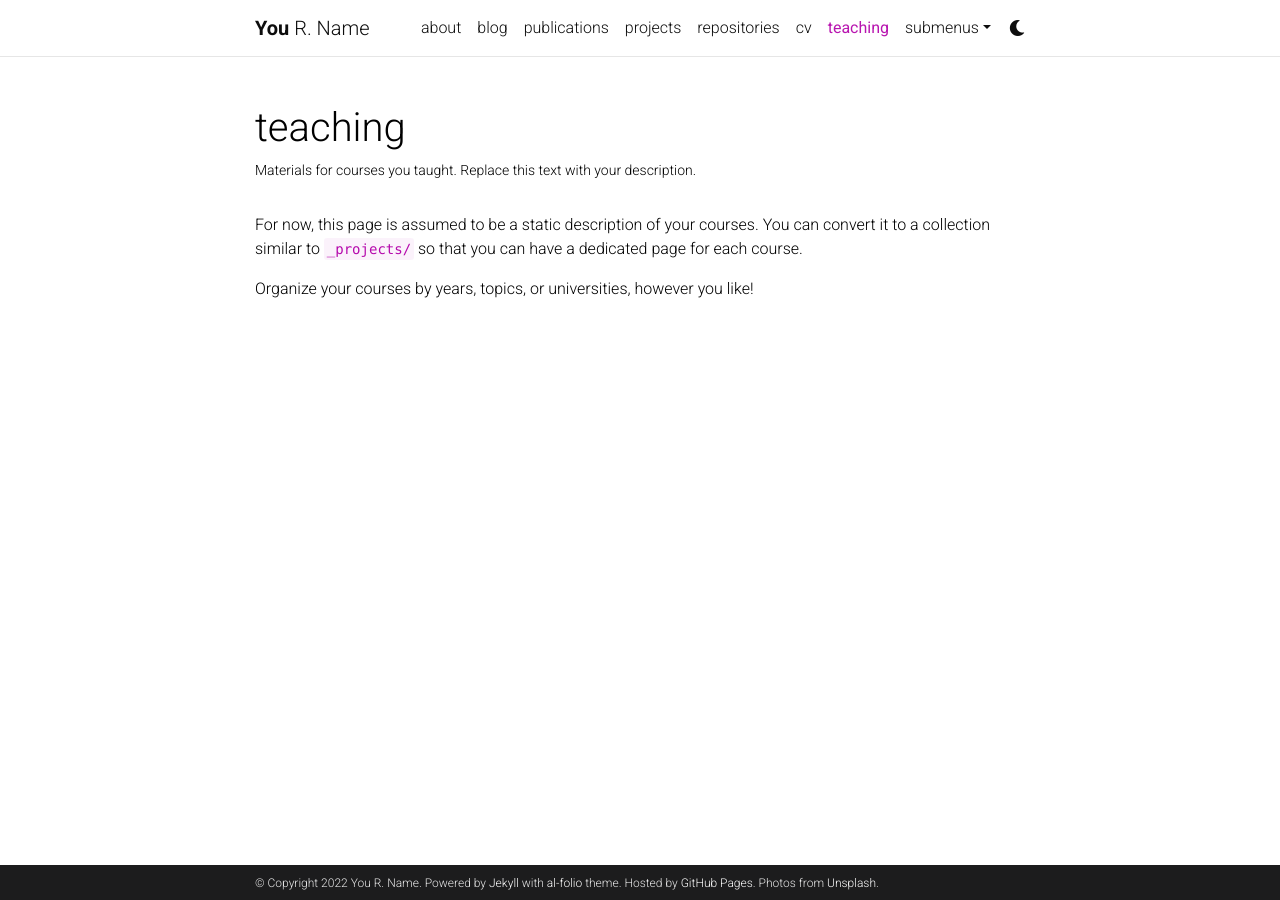
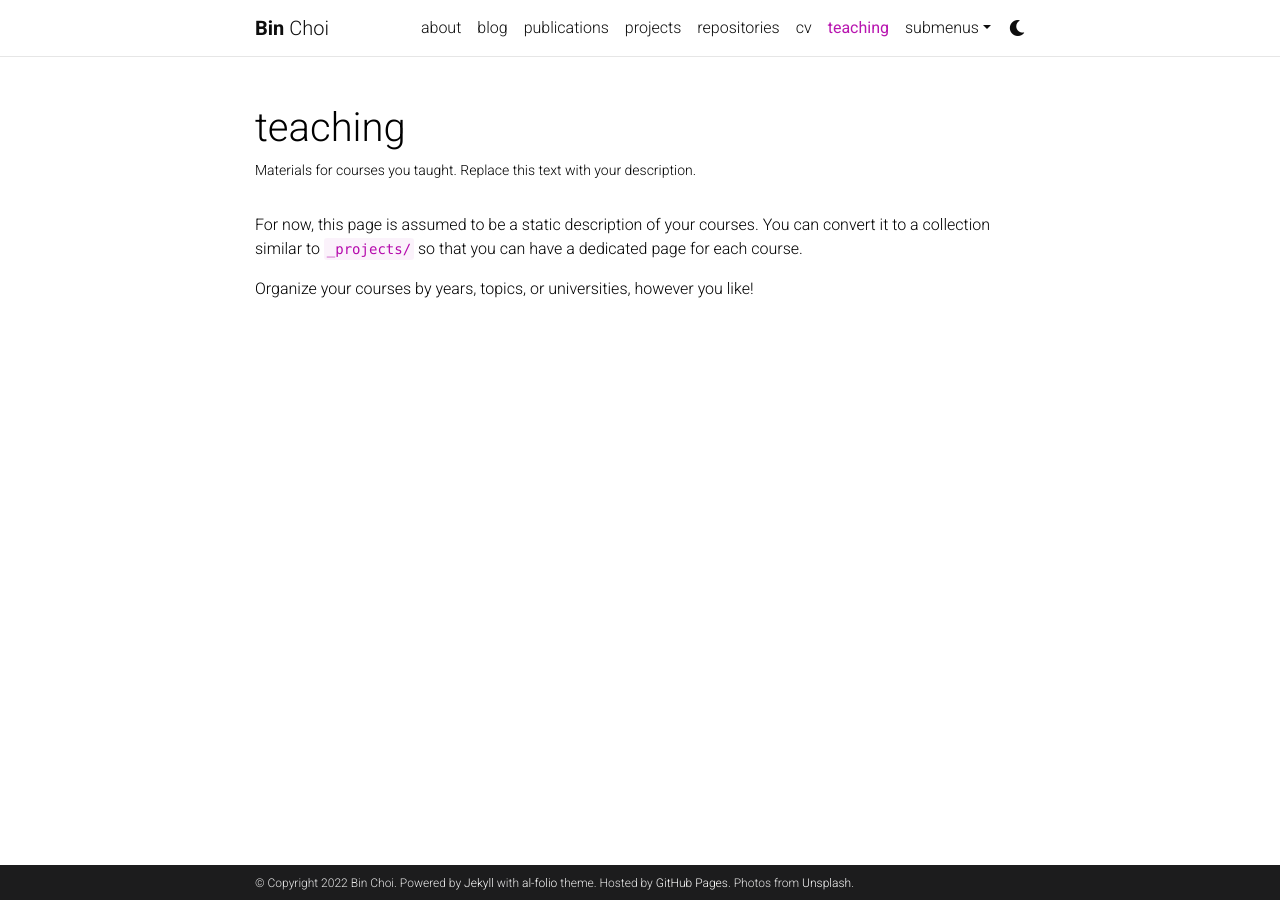
Before and after one commit to binchoi/binchoi.github.io, a Jekyll site: the page built from _pages/teaching.md, in a window 1280 px wide. Built offline with Jekyll 4.4.1, drawn with Linux system fonts in a browser that asks for light colours; comment, search, counter and statistics services are not loaded; a style sheet for code colours, icons or effects is not loaded.

Commit message:
Add name and email

```diff
--- a/_config.yml
+++ b/_config.yml
@@ -3,10 +3,10 @@
 # -----------------------------------------------------------------------------
 
 title: blank # the website title (if blank, full name will be used instead)
-first_name: You
-middle_name: R.
-last_name: Name
-email: you@example.com
+first_name: Bin
+middle_name:
+last_name: Choi
+email: binchoi@u.yale-nus.edu.sg
 description: > # the ">" symbol means to ignore newlines until "footer_text:"
   A simple, whitespace theme for academics. Based on [*folio](https://github.com/bogoli/-folio) design.
 footer_text: >
```
